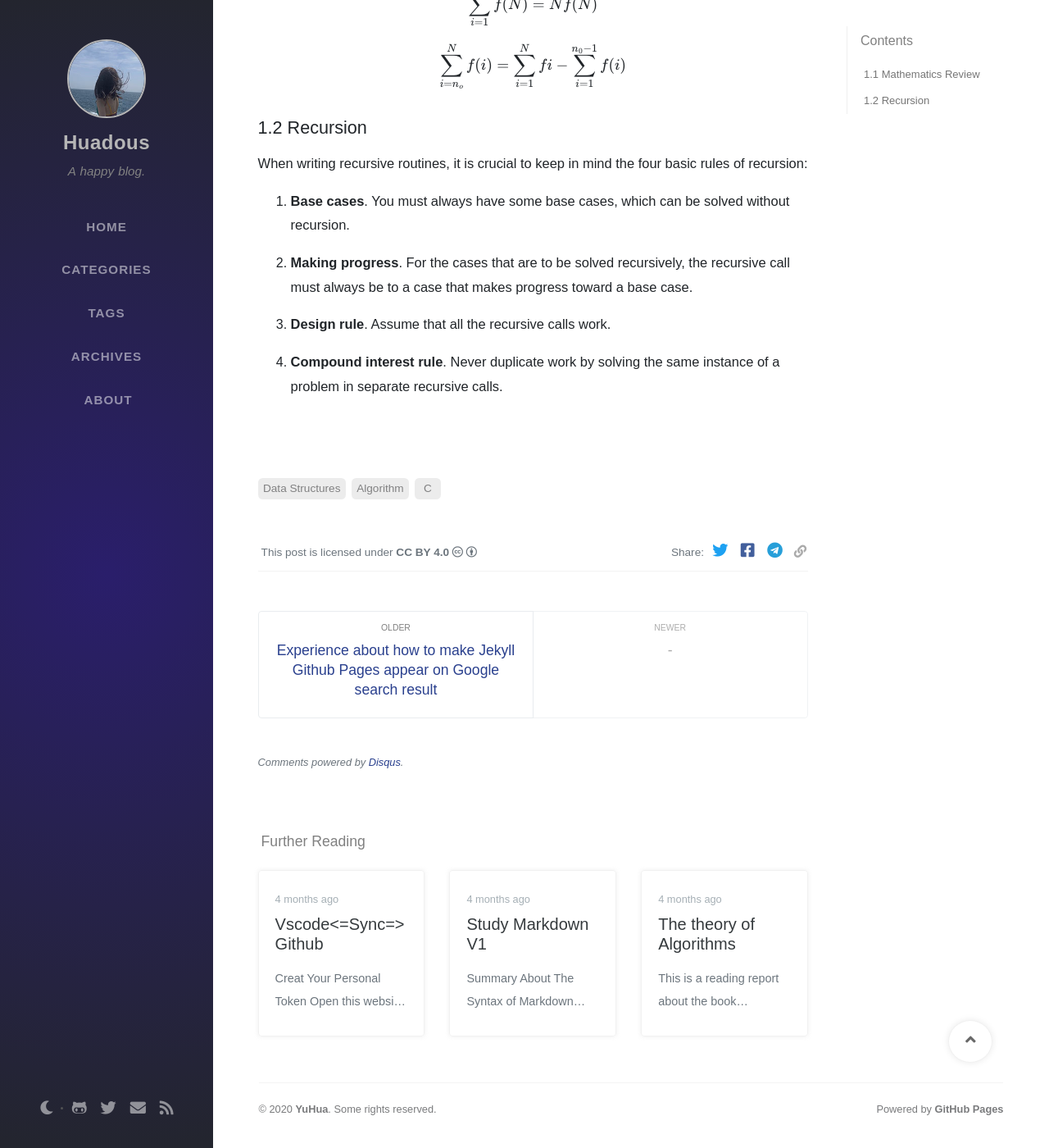
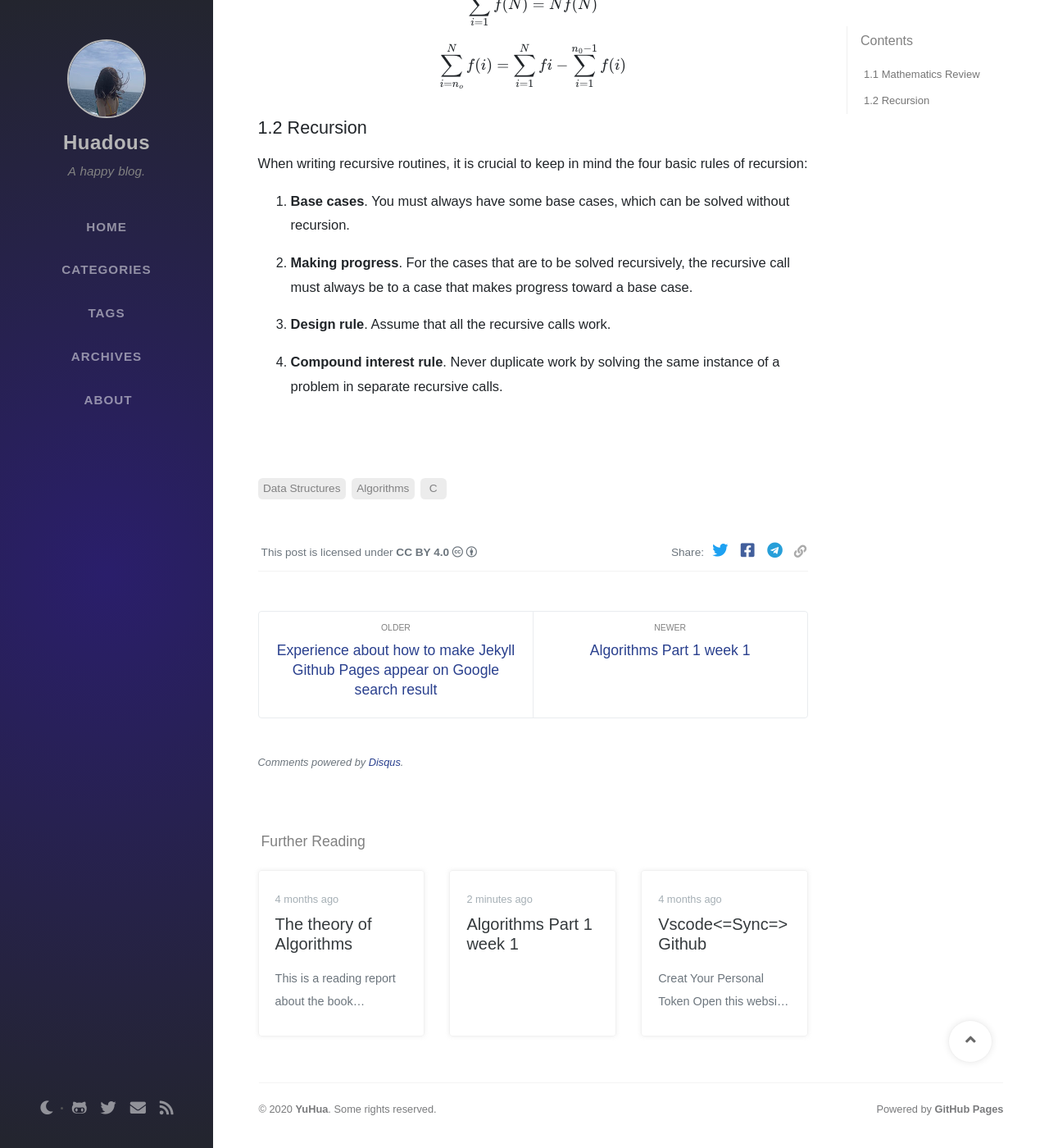
Before and after one commit to Huadous/huadous.github.io, a Jekyll site: the page built from _posts/2020-04-11-Data-Structure-and-Algorithms.md, in a window 1280 px wide and 1400 px high, scrolled down 1296 px. Shown: the whole window at 82% size. Built offline with Jekyll 4.4.1, drawn with Linux system fonts in a browser that asks for light colours; nearby versions of some CDN libraries; some web fonts are replaced; formulas are drawn with MathJax 3; comment, search, counter and statistics services are not loaded; some of the changed text lies outside the part shown.

Commit message:
fix a problem

```diff
--- a/_posts/2020-04-11-Data-Structure-and-Algorithms.md
+++ b/_posts/2020-04-11-Data-Structure-and-Algorithms.md
@@ -2,7 +2,7 @@
 title: "Data Structures and Algorithm Analysis in C"
 date: 2020-04-11 14:38:00 +0800
 categories: [Learning, Self-study]
-tags: [Data Structures, Algorithm, C]
+tags: [Data Structures, Algorithms, C]
 ---
 # Chapter 1 Introduction
 ***
--- /dev/null
+++ b/_posts/2020-07-05-Algorithms-Part-1-Week-1.md
@@ -0,0 +1,6 @@
+---
+title: "Algorithms Part 1 week 1"
+date: 2020-07-05 12:19:00 +0800
+categories: [Learning, Self-study]
+tags: [Algorithms, Java]
+---
```
